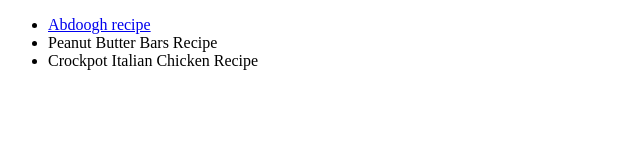
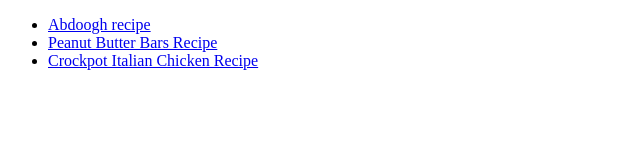
Before and after one commit to Overfed4372/odin-recipes, a plain HTML site: page index.html in a window 1280 px wide. Shown: the whole page, without its empty margins (0-640 px from the left). Drawn offline with Linux system fonts and the light colour scheme.

Commit message:
Fix link problem in index.html - Fix typo in peanut butter page

```diff
--- a/index.html
+++ b/index.html
@@ -8,8 +8,8 @@
     <body>
         <ul>
             <li><a href="./recipes/abdoogh.html" target="_blank" rel="noopener noreferrer">Abdoogh recipe</a></li>
-            <li><a href="./recipes/peanut-butter-bars.html" target="_blank" rel="noopener noreferrer"></a>Peanut Butter Bars Recipe</li>
-            <li><a href="./recipes/crockpot-italian-chicken.html" target="_blank" rel="noopener noreferrer"></a>Crockpot Italian Chicken Recipe</li>
+            <li><a href="./recipes/peanut-butter-bars.html" target="_blank" rel="noopener noreferrer">Peanut Butter Bars Recipe</a></li>
+            <li><a href="./recipes/crockpot-italian-chicken.html" target="_blank" rel="noopener noreferrer">Crockpot Italian Chicken Recipe</a></li>
         </ul>
 
     </body>
```
Also changed, not shown: recipes/peanut-butter-bars.html (+0 -2 lines).
